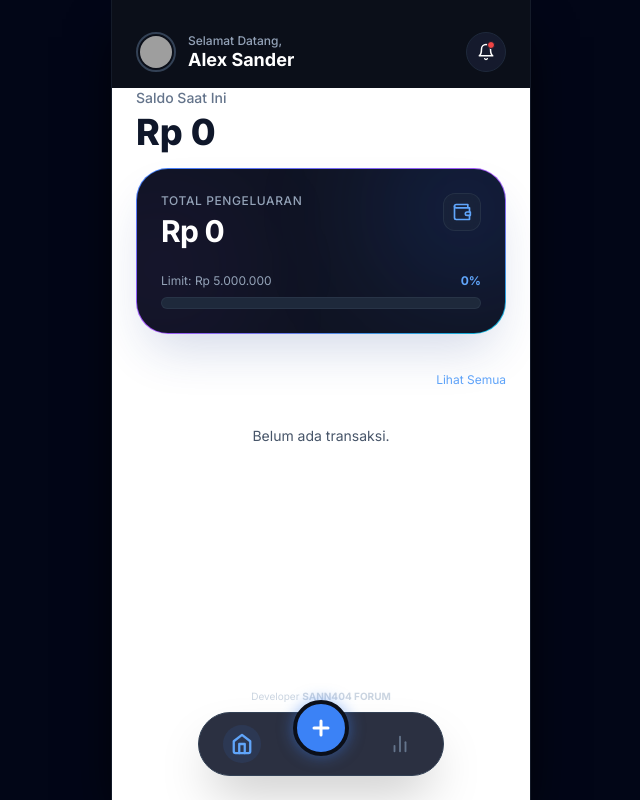
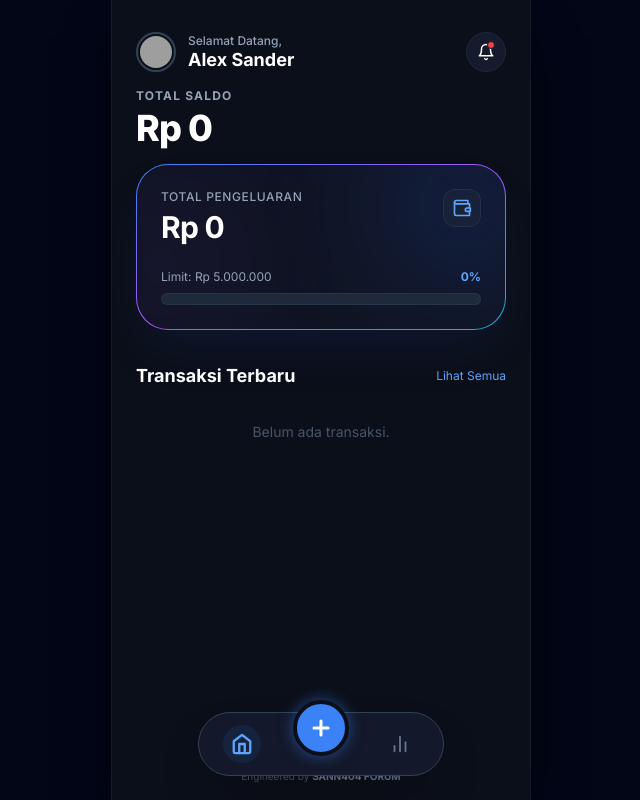
Before and after one commit to sanzzyproject/Finance-tracker-, a Next.js app: page / in a window 1280 px wide. Shown: the whole page, without its empty margins (319-959 px from the left). Built offline with nearby package versions, Linux system fonts and the light colour scheme; grey boxes are pictures that could not be loaded.

Commit message:
Update page.tsx

```diff
--- a/app/page.tsx
+++ b/app/page.tsx
@@ -3,7 +3,7 @@ import { useEffect, useState, useMemo } from 'react';
 import Header from '@/components/Header';
 import BudgetCard from '@/components/BudgetCard';
 import ActivityList from '@/components/ActivityList';
-import SpendingAnalysis from '@/components/SpendingAnalysis'; // Import baru
+import SpendingAnalysis from '@/components/SpendingAnalysis';
 import AddTransactionModal from '@/components/AddTransactionModal';
 import BottomNav from '@/components/BottomNav';
 import { Transaction } from '@/types/finance';
@@ -24,7 +24,6 @@ export default function Home() {
     loadData();
   }, []);
 
-  // Hitung total saldo
   const stats = useMemo(() => {
     const income = transactions.filter(t => t.type === 'income').reduce((acc, t) => acc + t.amount, 0);
     const expense = transactions.filter(t => t.type === 'expense').reduce((acc, t) => acc + t.amount, 0);
@@ -44,16 +43,15 @@ export default function Home() {
   };
 
   return (
-    <main className="flex-1 overflow-y-auto no-scrollbar bg-white relative h-full">
+    <main className="flex-1 overflow-y-auto no-scrollbar relative h-full bg-[#0B0F19]">
 
-      {/* --- HALAMAN UTAMA (HOME) --- */}
       {activeTab === 'home' && (
         <div className="animate-in fade-in duration-300 pb-24">
           <Header />
 
           <div className="px-6 mb-4">
-            <p className="text-slate-500 text-sm font-medium">Saldo Saat Ini</p>
-            <h1 className="text-4xl font-extrabold text-slate-900 mt-1">{formatCurrency(stats.total)}</h1>
+            <p className="text-slate-400 text-xs font-bold tracking-widest uppercase mb-1">Total Saldo</p>
+            <h1 className="text-4xl font-extrabold text-white tracking-tight">{formatCurrency(stats.total)}</h1>
           </div>
 
           <BudgetCard expense={stats.expense} limit={5000000} />
@@ -65,17 +63,15 @@ export default function Home() {
         </div>
       )}
 
-      {/* --- HALAMAN STATISTIK (Spending Analysis) --- */}
       {activeTab === 'stats' && (
         <SpendingAnalysis transactions={transactions} />
       )}
 
-      {/* FOOTER CREDIT (Fixed at bottom behind content if scrolled) */}
-      <div className="w-full text-center py-4 text-[10px] text-slate-300 absolute bottom-20 left-0 right-0 pointer-events-none">
-        Developer <span className="font-bold">SANN404 FORUM</span>
+      {/* Credit Footer */}
+      <div className="w-full text-center py-4 text-[10px] text-slate-600 absolute bottom-0 left-0 right-0 pointer-events-none z-0">
+        Engineered by <span className="font-bold text-slate-500">SANN404 FORUM</span>
       </div>
 
-      {/* NAVIGATION BAR */}
       <BottomNav
         currentTab={activeTab}
         onTabChange={setActiveTab}
```
